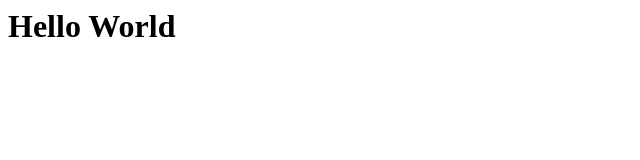
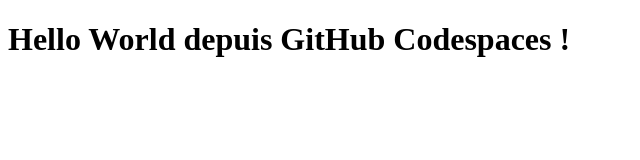
Before and after one commit to Denis-lab-911/hello-web, a plain HTML site: page index.html in a window 1280 px wide. Shown: the whole page, without its empty margins (0-640 px from the left). Drawn offline with Linux system fonts and the light colour scheme.

Commit message:
Ajout du Hello World

```diff
--- a/index.html
+++ b/index.html
@@ -1 +1,10 @@
-<h1>Hello World</h1>
+<!DOCTYPE html>
+<html>
+  <head>
+    <meta charset="UTF-8" />
+    <title>Hello World</title>
+  </head>
+  <body>
+    <h1>Hello World depuis GitHub Codespaces !</h1>
+  </body>
+</html>
```
